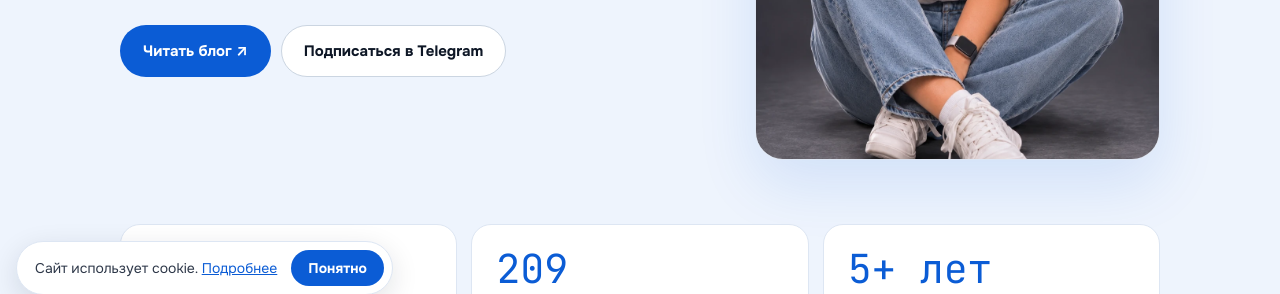
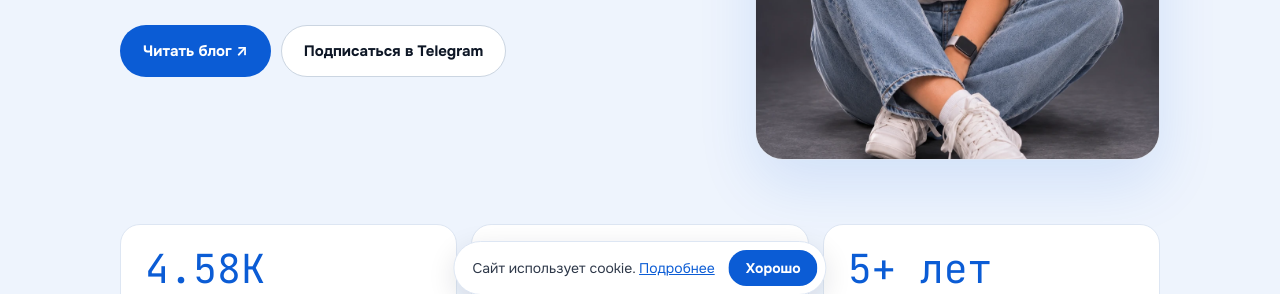
Before and after one commit to vshuvaeva/vshuvaeva.github.io, an Astro site: page / in a window 1280 px wide. Shown: the part 489-783 px from the top of the page. Built offline with nearby package versions, Linux system fonts and the light colour scheme; Astro itself is replaced by a stand-in of ours.

Commit message:
Плашка про cookie: кнопка «Хорошо», по центру внизу
Co-Authored-By: Claude Opus 5.5 <noreply@anthropic.com>

```diff
--- a/src/components/CookieBanner.astro
+++ b/src/components/CookieBanner.astro
@@ -21,7 +21,7 @@ const requireConsent = !!config.analytics.requireConsent;
           </button>
         )}
         <button type="button" class="btn btn-primary" data-consent="accepted">
-          {requireConsent ? 'Принять' : 'Понятно'}
+          {requireConsent ? 'Принять' : 'Хорошо'}
         </button>
       </div>
     </div>
@@ -61,9 +61,11 @@ const requireConsent = !!config.analytics.requireConsent;
 <style>
   .cookie {
     position: fixed;
-    left: 16px;
+    left: 50%;
+    transform: translateX(-50%);
     bottom: 16px;
     z-index: 50;
+    width: max-content;
     max-width: calc(100% - 32px);
     display: flex;
     align-items: center;
```
